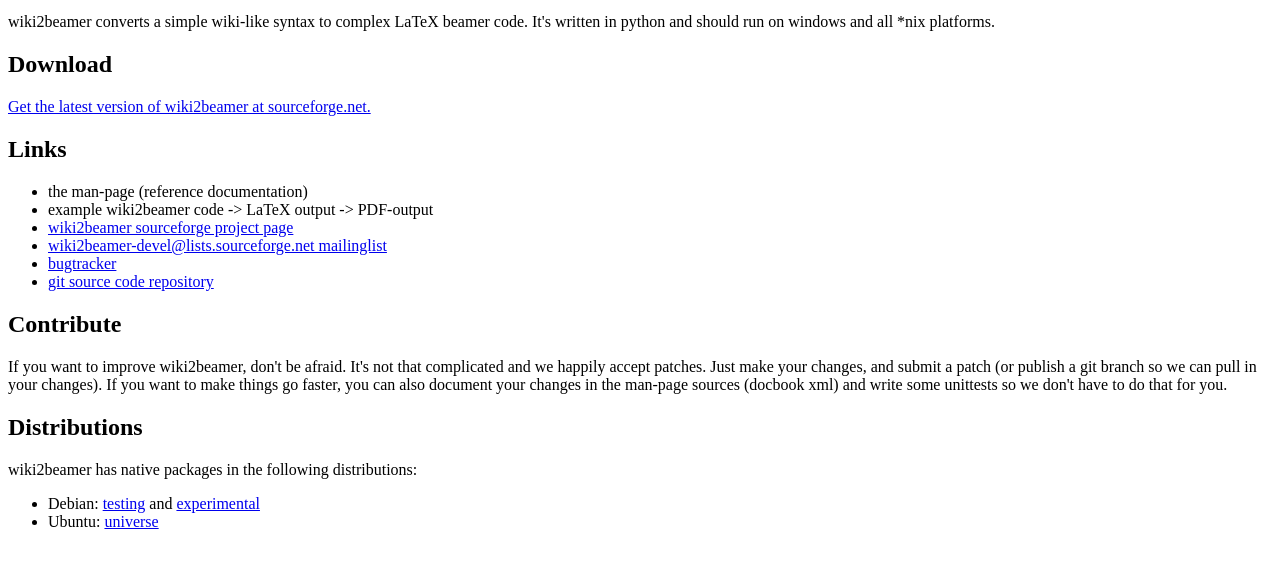
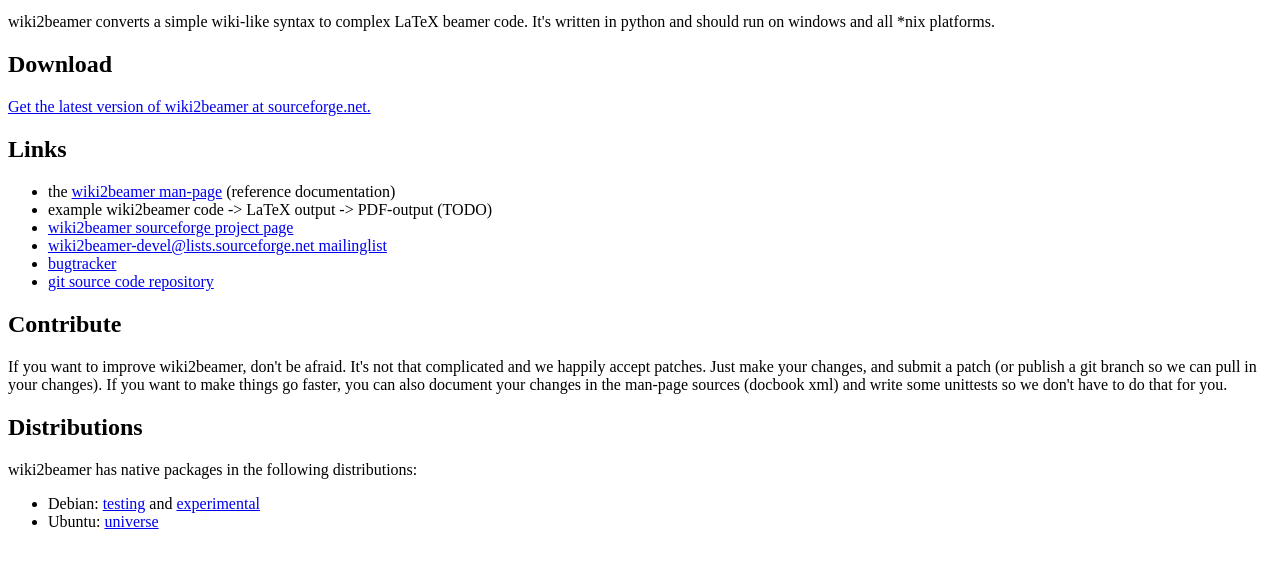
Before and after one commit to wiki2beamer/wiki2beamer, a plain HTML site: page web/index.html in a window 1280 px wide. Shown: the part 87-652 px from the top of the page. Drawn offline with Linux system fonts and the light colour scheme.

Commit message:
link html manpage

```diff
--- a/web/index.html
+++ b/web/index.html
@@ -13,8 +13,8 @@
 
 <h2>Links</h2>
 <ul>
-	<li>the man-page (reference documentation)</li>
-	<li>example wiki2beamer code -&gt; LaTeX output -&gt; PDF-output</li>
+	<li>the <a href="wiki2beamer.html">wiki2beamer man-page</a> (reference documentation)</li>
+	<li>example wiki2beamer code -&gt; LaTeX output -&gt; PDF-output (TODO)</li>
 	<li><a href="http://sourceforge.net/projects/wiki2beamer/">wiki2beamer sourceforge project page</a></li>
 	<li><a href="https://lists.sourceforge.net/lists/listinfo/wiki2beamer-devel">wiki2beamer-devel@lists.sourceforge.net mailinglist</a></li>
 	<li><a href="http://sourceforge.net/tracker/?group_id=195885&atid=955238">bugtracker</a></li>
```
